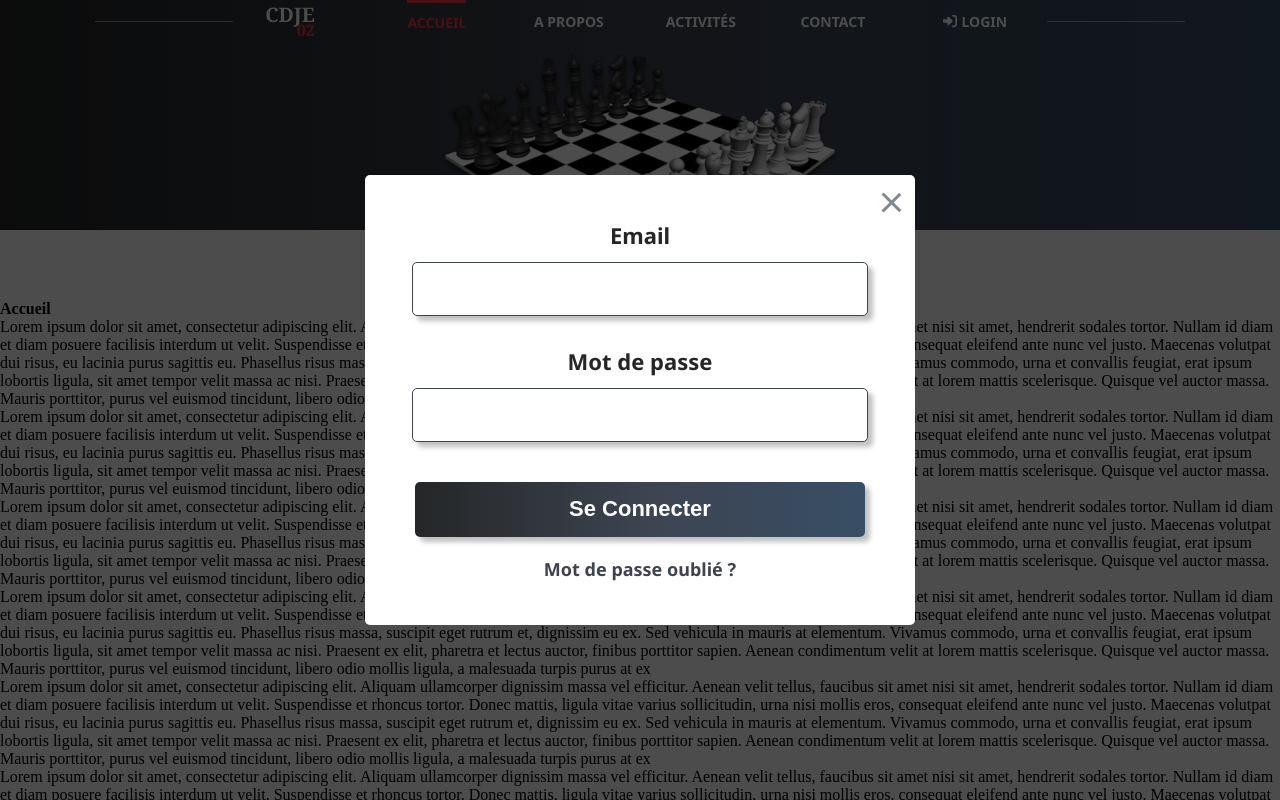
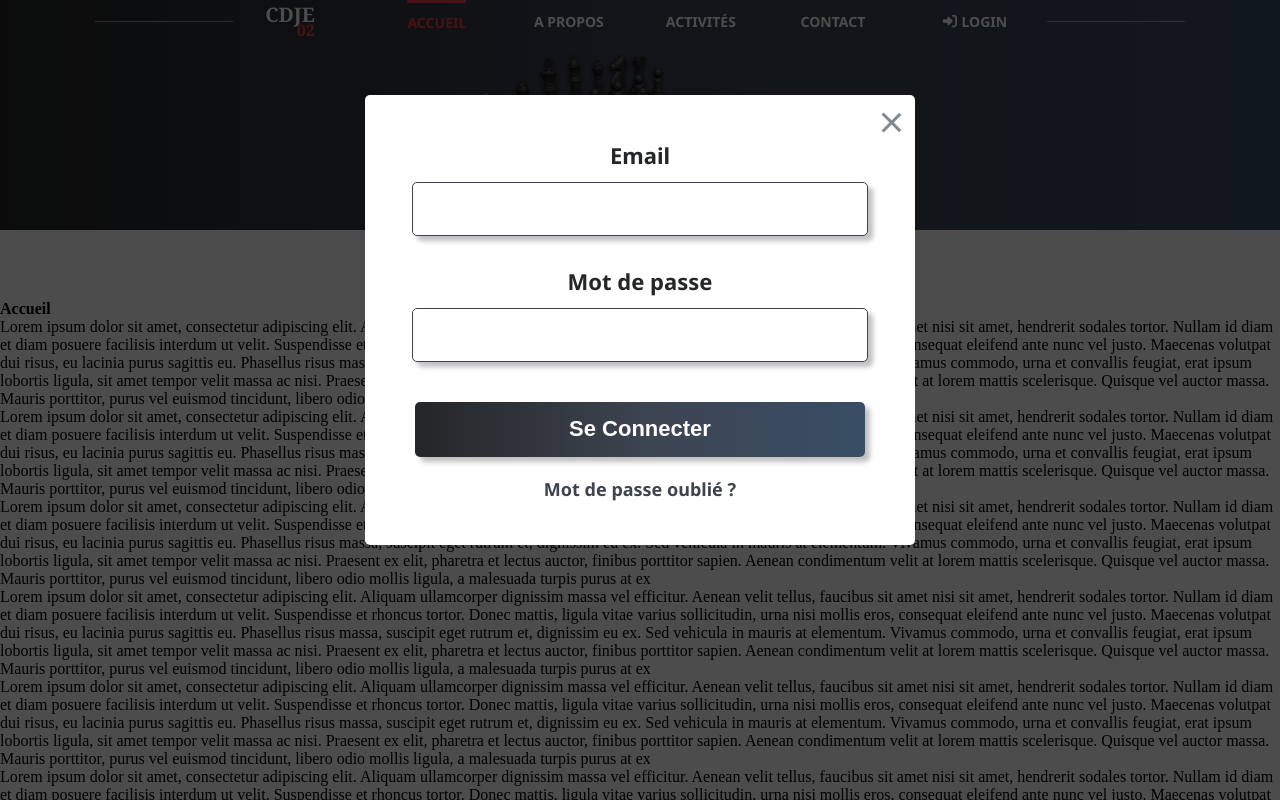
Before and after one commit to Sevrus/cdje02, a React (Vite) app: page / in a window 1280 px wide. Both pictures are taken after a click on the link "LOGIN". Shown: the top 800 px of the page. Built offline with nearby package versions, Linux system fonts and the light colour scheme.

Commit message:
updated modal height issues

```diff
--- a/public/css/style.css
+++ b/public/css/style.css
@@ -458,7 +458,7 @@ time, mark, audio, video {
 }
 .modal__content {
   position: fixed;
-  top: 50%;
+  top: 40%;
   left: 50%;
   transform: translate(-50%, -50%);
   background-color: #fff;
@@ -545,6 +545,11 @@ time, mark, audio, video {
   cursor: pointer;
 }
 
+@media screen and (max-height: 600px) {
+  .modal__content {
+    top: 50%;
+  }
+}
 /* VERSION TABLETTE */
 @media screen and (min-width: 768px) {
   .modal__content {
--- a/src/sass/components/_modal.sass
+++ b/src/sass/components/_modal.sass
@@ -12,7 +12,7 @@
 
     &__content
         position: fixed
-        top: 50%
+        top: 40%
         left: 50%
         transform: translate(-50%, -50%)
         background-color: $white
@@ -89,6 +89,12 @@
                 color: $red
                 cursor: pointer
 
+@media screen and (max-height: 600px)
+    .modal
+        &__content
+            top: 50%
+
+
 /* VERSION TABLETTE */
 @media screen and (min-width: 768px)
     .modal
```
Also changed, not shown: 1 other file (tests, documents, lock files or other folders).
